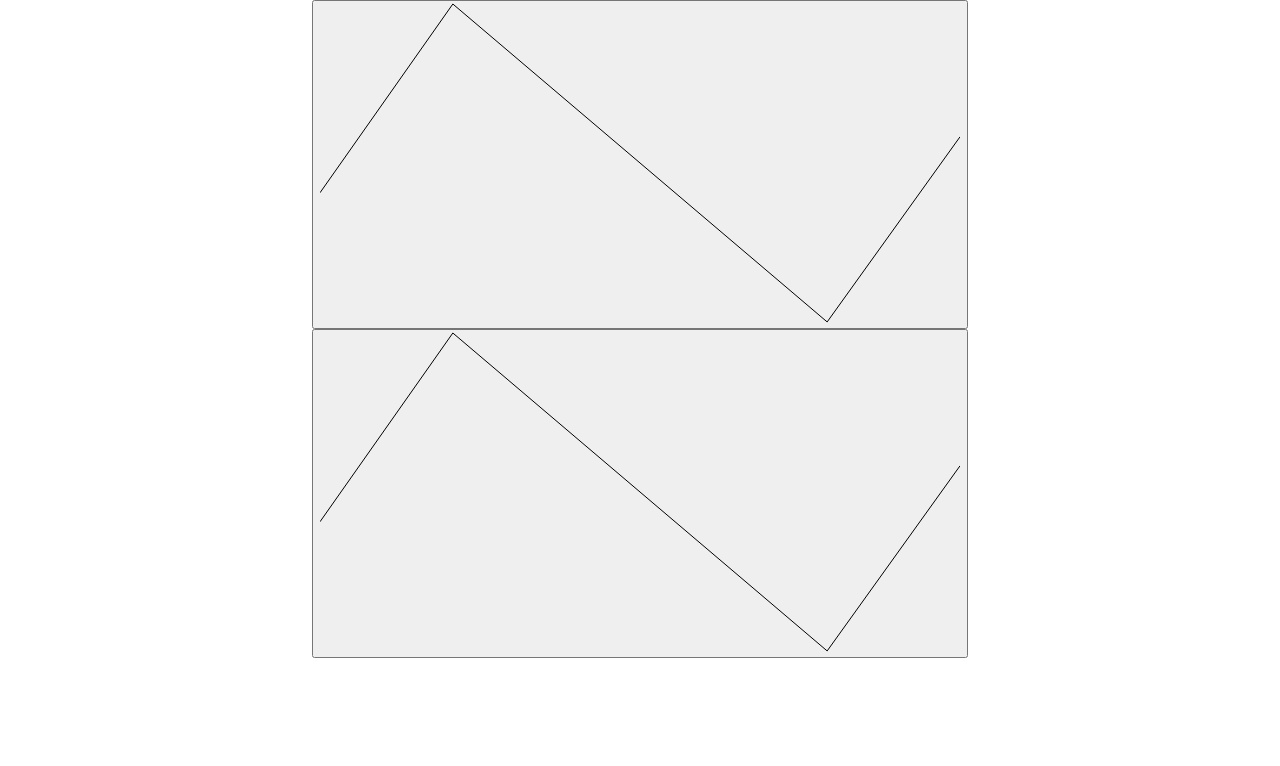
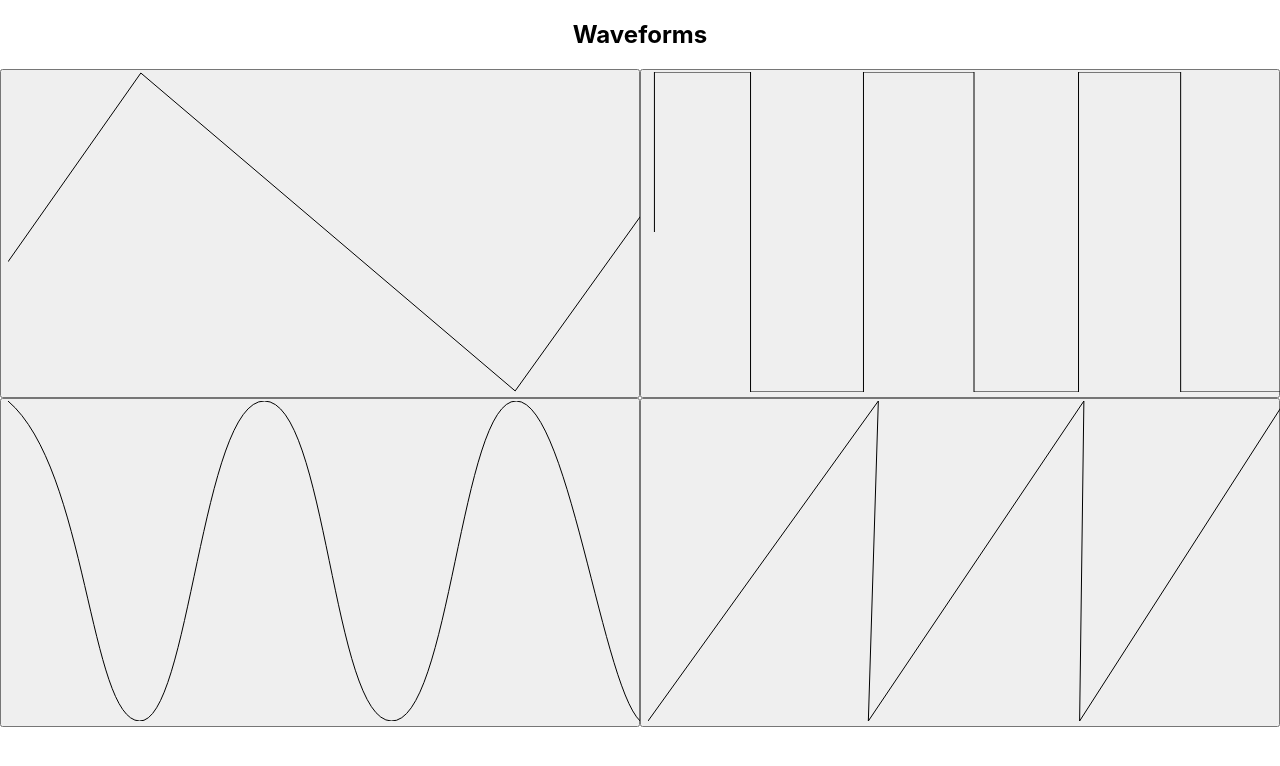
Before and after one commit to rdeprey/modular-synth, a React (Create React App) app: page / in a window 1280 px wide. Shown: the top 766 px of the page. Built offline with nearby package versions, Linux system fonts and the light colour scheme.

Commit message:
Create waveform panel

```diff
--- a/src/App.js
+++ b/src/App.js
@@ -1,13 +1,10 @@
 import './App.css';
-import TriangleWaveform from './Components/TriangleWaveform';
-import SquareWaveform from './Components/SquareWaveform';
-import { Button } from './Components/Button';
+import WaveformPanel from './Components/Panels/WaveformPanel/WaveformPanel';
 
 function App() {
   return (
     <div className="App">
-      <Button><TriangleWaveform /></Button>
-      <Button><SquareWaveform /></Button>
+      <WaveformPanel />
     </div>
   );
 }
--- /dev/null
+++ b/src/Components/Panels/WaveformPanel/SawtoothWaveform.jsx
@@ -0,0 +1,10 @@
+import React from 'react'
+
+const SawtoothWaveform = () => {
+    return <svg role="img" aria-labelledby="sawtooth-waveform" xmlns="http://www.w3.org/2000/svg" xmlnsXlink="http://www.w3.org/1999/xlink" width="640" height="320">
+        <title id="sawtooth-waveform">Sawtooth Waveform</title>
+        <defs><path d="M637.17 320V0L431.61 320l4.28-320-215.55 320 9.99-320L0 320" id="d"/></defs>
+    <use xlinkHref="#d" fill-opacity="0" stroke="#000"/></svg>
+}
+
+export default SawtoothWaveform;
--- /dev/null
+++ b/src/Components/Panels/WaveformPanel/SineWaveform.jsx
@@ -0,0 +1,10 @@
+import React from 'react'
+
+const SineWaveform = () => {
+    return <svg role="img" aria-labelledby="sine-waveform" xmlns="http://www.w3.org/2000/svg" xmlnsXlink="http://www.w3.org/1999/xlink" width="640" height="320">
+        <title id="sine-waveform">Sine Waveform</title>
+        <defs><path d="M640 323.81C598.57 323.81 563.57.59 508.22 0c-55.36-.59-66.08 322.02-125 320C324.29 317.98 318.93.59 256.43 0c-62.5-.59-75 322.02-125 320C81.43 317.98 79.29 67.5 0 0" id="c"/></defs>
+        <use xlinkHref="#c" fill-opacity="0" stroke="#000"/></svg>
+}
+
+export default SineWaveform;
--- a/src/Components/SquareWaveform.jsx
+++ b/src/Components/Panels/WaveformPanel/SquareWaveform.jsx
@@ -3,8 +3,8 @@ import React from 'react';
 const SquareWaveform = () => {
     return <svg role="img" aria-labelledby="square-waveform" xmlns="http://www.w3.org/2000/svg" xmlnsXlink="http://www.w3.org/1999/xlink" width="640" height="320">
         <title id="square-waveform">Square Waveform</title>
-        <defs><path d="M634.77 160v160H532.65V0H430.53v320H326.01V0H215.48v320H102.54V0H6.43v160" id="a"/></defs>
-        <use xlinkHref="#a" fill-opacity="0" stroke="#000"/></svg>
+        <defs><path d="M634.77 160v160H532.65V0H430.53v320H326.01V0H215.48v320H102.54V0H6.43v160" id="b"/></defs>
+        <use xlinkHref="#b" fill-opacity="0" stroke="#000"/></svg>
 }
 
 export default SquareWaveform;
--- /dev/null
+++ b/src/Components/Panels/WaveformPanel/WaveformPanel.jsx
@@ -0,0 +1,22 @@
+import React from 'react';
+import TriangleWaveform from './TriangleWaveform';
+import SquareWaveform from './SquareWaveform';
+import SineWaveform from './SineWaveform';
+import SawtoothWaveform from './SawtoothWaveform';
+import { Button } from '../../Button';
+import styles from './WaveformPanel.module.css';
+
+
+const WaveformPanel = () => {
+    return <section aria-labelledby="waveform-panel">
+        <h2 id="waveform-panel">Waveforms</h2>
+        <div className={styles.waveformGrid}>
+            <Button><TriangleWaveform /></Button>
+            <Button><SquareWaveform /></Button>
+            <Button><SineWaveform /></Button>
+            <Button><SawtoothWaveform /></Button>
+        </div>
+    </section>
+}
+
+export default WaveformPanel;
--- /dev/null
+++ b/src/Components/Panels/WaveformPanel/WaveformPanel.module.css
@@ -0,0 +1,4 @@
+.waveformGrid {
+    display: grid;
+    grid-template-columns: repeat(2, 50%);
+}
```
Also changed, not shown: src/Components/Panels/WaveformPanel/TriangleWaveform.jsx (renamed from src/Components/TriangleWaveform.jsx), src/Components/SawtoothWaveform.jsx (deleted), src/Components/SineWaveform.jsx (deleted).
